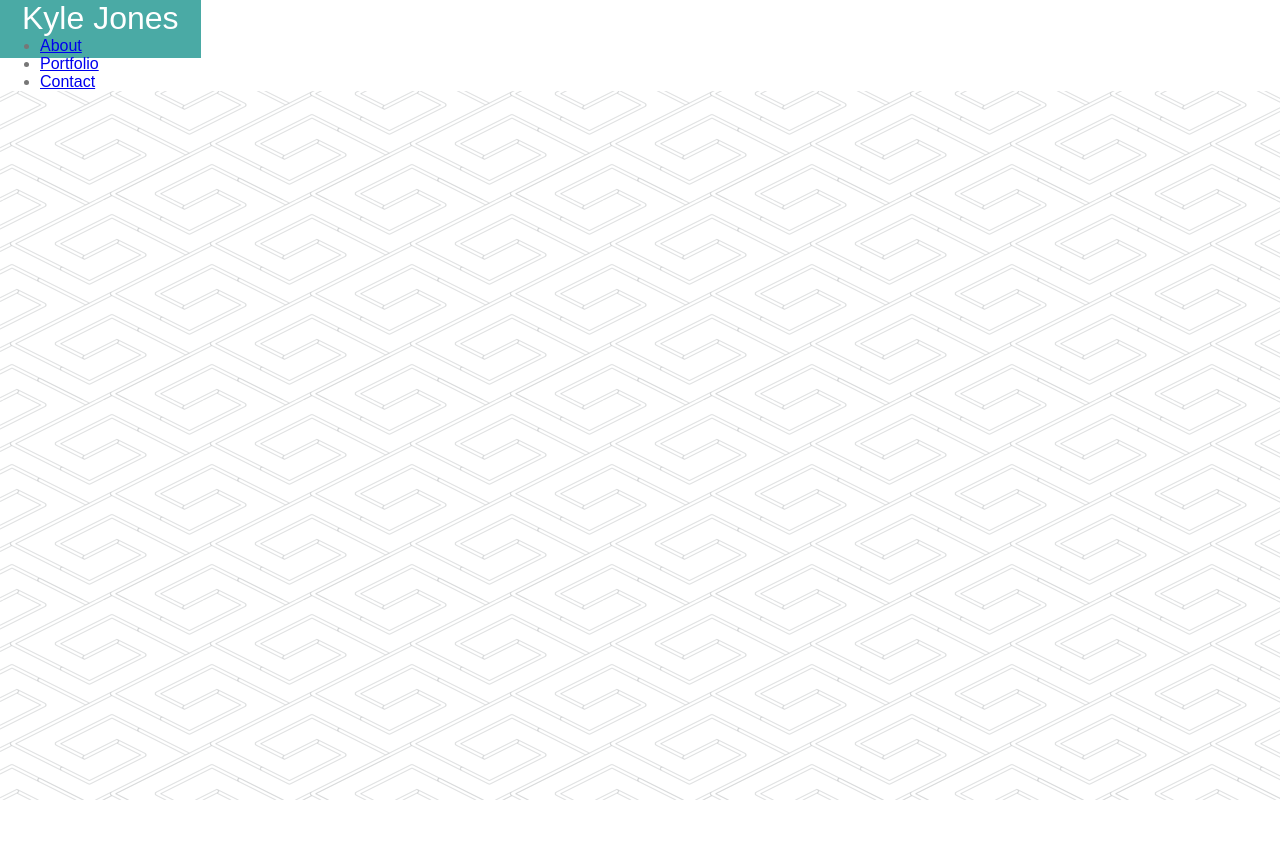
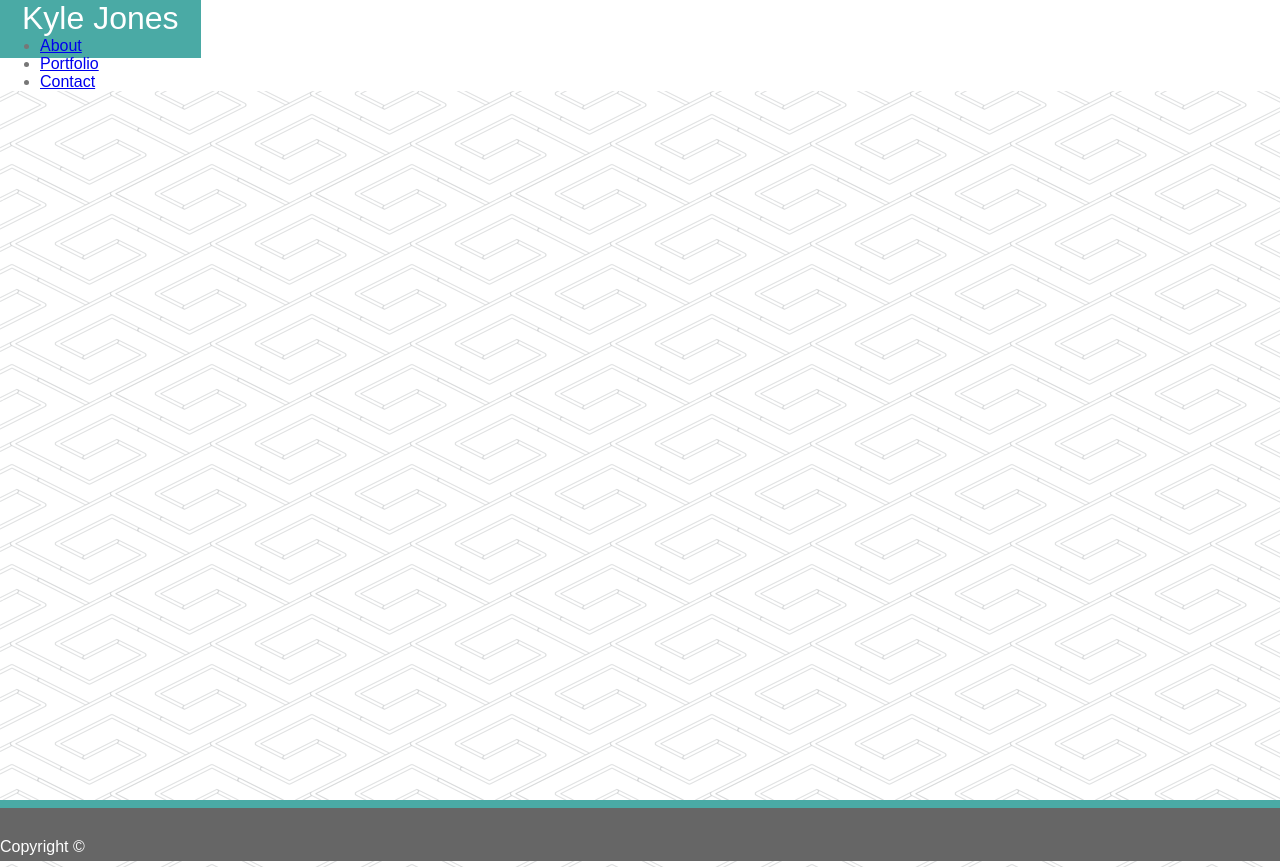
Before and after one commit to kyle074613/react-portfolio, a React (Create React App) app: page /react-portfolio/portfolio in a window 1280 px wide. Before the commit the page ends 800 px from the top, so only its background shows below. Built offline with nearby package versions, Linux system fonts and the light colour scheme; the HTML template or start-up script is replaced by a standard one.

Commit message:
finished footer and styling, site done

```diff
--- a/src/App.css
+++ b/src/App.css
@@ -27,6 +27,10 @@
     color: #ffffff;
     padding-top: 30px;
     padding-bottom: 5px;
+}
+
+.card{
+    box-shadow: 2px 2px #cccccc;
 }
 
 .wrapper {
@@ -63,6 +67,9 @@
     overflow: auto;
 }
 
+#root{
+    height: 100%;
+}
 
 #submitbutton{
     color: #ffffff;
--- a/src/App.js
+++ b/src/App.js
@@ -1,20 +1,25 @@
 import React from 'react';
 import { BrowserRouter as Router, Route } from 'react-router-dom';
 import Header from './components/Header';
-import About from './pages/About'
-import Contact from './pages/Contact'
-import Portfolio from './pages/Portfolio'
+import About from './pages/About';
+import Contact from './pages/Contact';
+import Portfolio from './pages/Portfolio';
+import Footer from './components/Footer';
 import './App.css';
 
 function App() {
   return (
     <Router>
-      <Header />
-      <div className="container">
-        <Route exact path="/" component={About} />
-        <Route exact path="/contact" component={Contact} />
-        <Route exact path="/portfolio" component={Portfolio} />
+      <div className="wrapper">
+        <Header />
+        <div className="container">
+          <Route exact path="/" component={About} />
+          <Route exact path="/contact" component={Contact} />
+          <Route exact path="/portfolio" component={Portfolio} />
+        </div>
       </div>
+      <Footer />
+
     </Router>
 
   );
--- /dev/null
+++ b/src/components/Footer/index.js
@@ -0,0 +1,13 @@
+import React from 'react';
+
+function Footer() {
+    return (
+        <footer className="footer">
+            <div className="container text-center">
+                <span>Copyright ©</span>
+            </div>
+        </footer>
+    )
+}
+
+export default Footer;
--- a/src/pages/Portfolio.js
+++ b/src/pages/Portfolio.js
@@ -9,8 +9,8 @@
 
 function Portfolio() {
     return (
-        <div class="row border content">
-            <div class="col-12">
+        <div className="row border content">
+            <div className="col-12">
                 <h2>Portfolio</h2>
                 <div className="row my-3">
                     <Project
```
